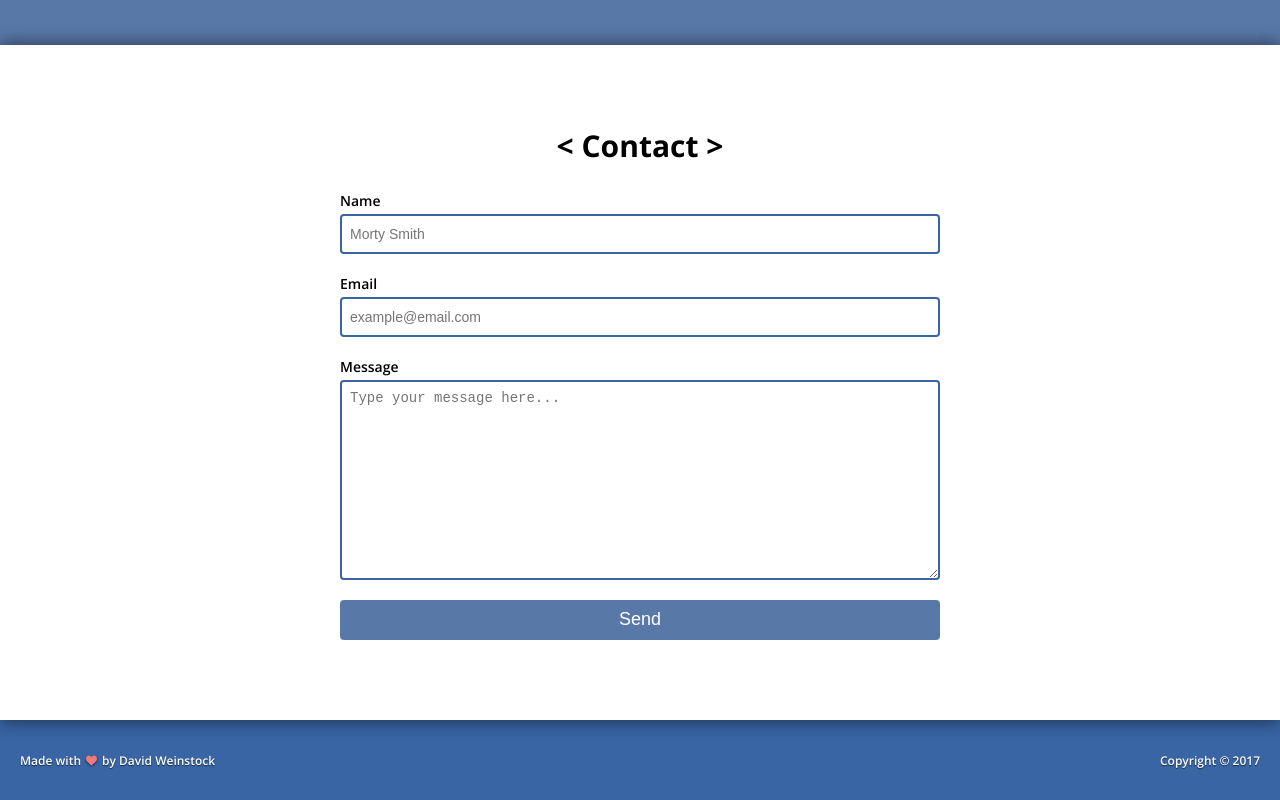
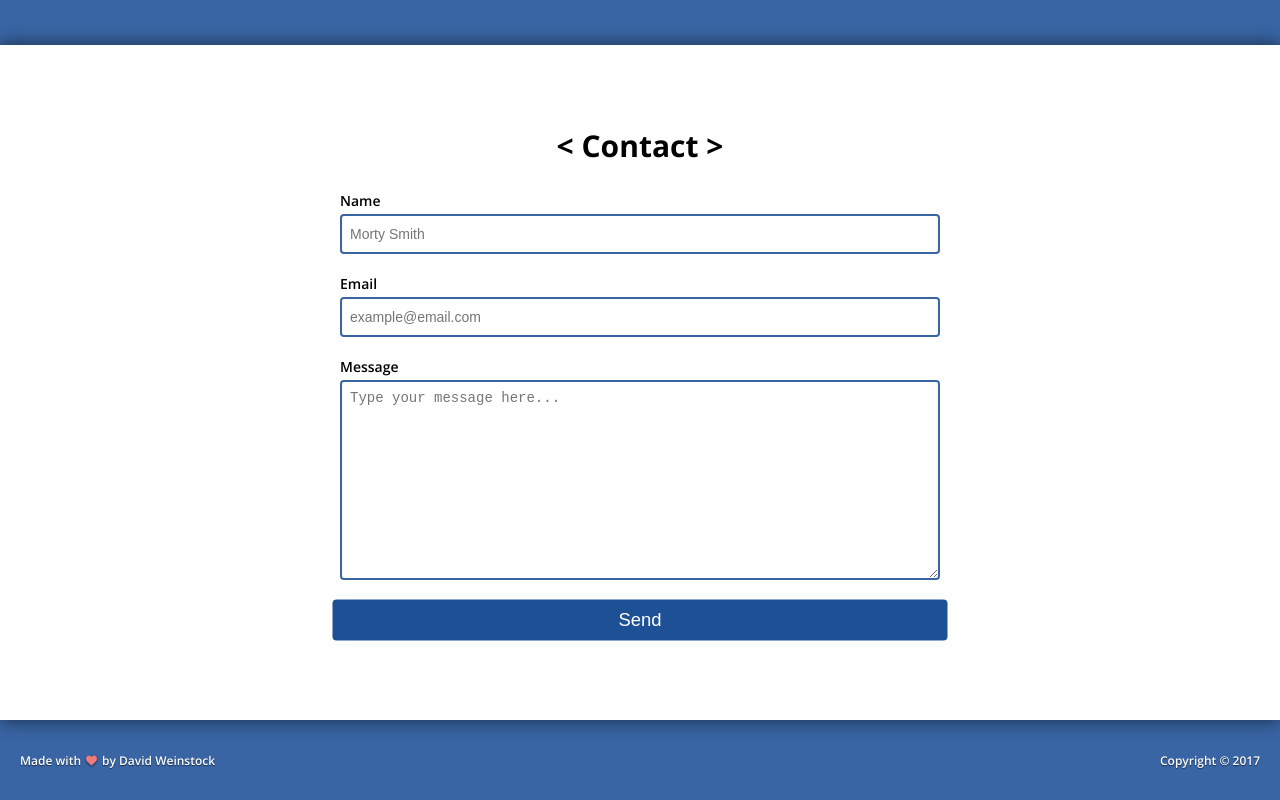
Before and after one commit to dstock48/portfolio, a React (Create React App) app: page / in a window 1280 px wide. In both pictures the pointer is over the button "Send". Shown: the part 2126-2926 px from the top of the page. Built offline with nearby package versions, Linux system fonts and the light colour scheme.

Commit message:
color changes

```diff
--- a/src/components/Contact/Contact.css
+++ b/src/components/Contact/Contact.css
@@ -43,8 +43,12 @@
 }
 .email-form button:hover {
   cursor: pointer;
-  background-color: rgba(88, 121, 168, 1);
-  border: 2px solid rgba(88, 121, 168, 1);
+  background-color: rgb(30, 80, 150);
+  border: 2px solid rgb(30, 80, 150);
+  transform: scale(1.025);
+}
+.email-form button:active {
+  transform: scale(1.01);
 }
 
 .email-form label {
--- a/src/components/Projects/Projects.css
+++ b/src/components/Projects/Projects.css
@@ -1,6 +1,6 @@
 .projects {
   padding: 80px;
-  background-color: rgba(88, 121, 168, 1);
+  background-color: rgba(57,101,164,1);
   color: #fff;
   text-align: center;
   text-shadow: 0px 2px 1px rgba(0,0,0,.4);
```
